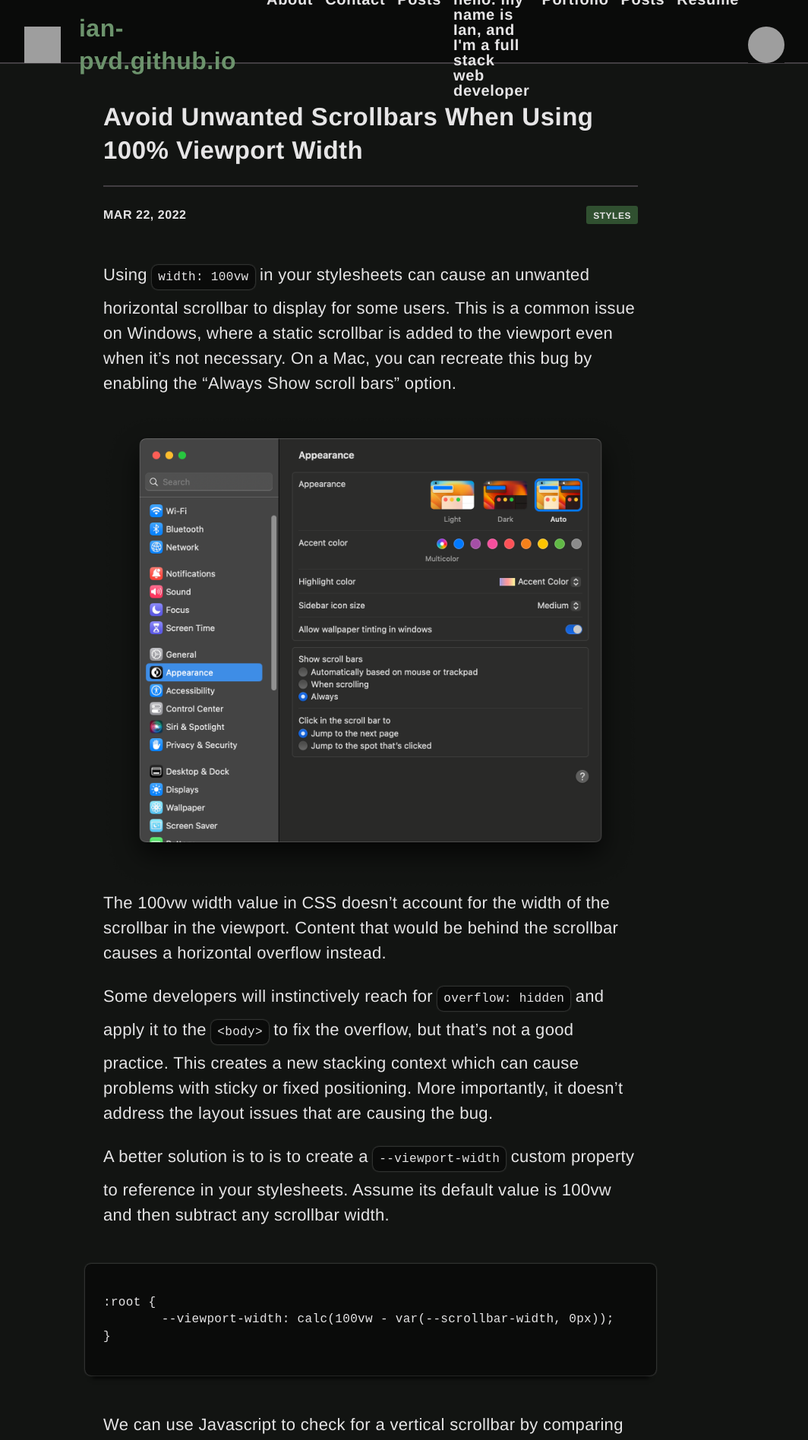
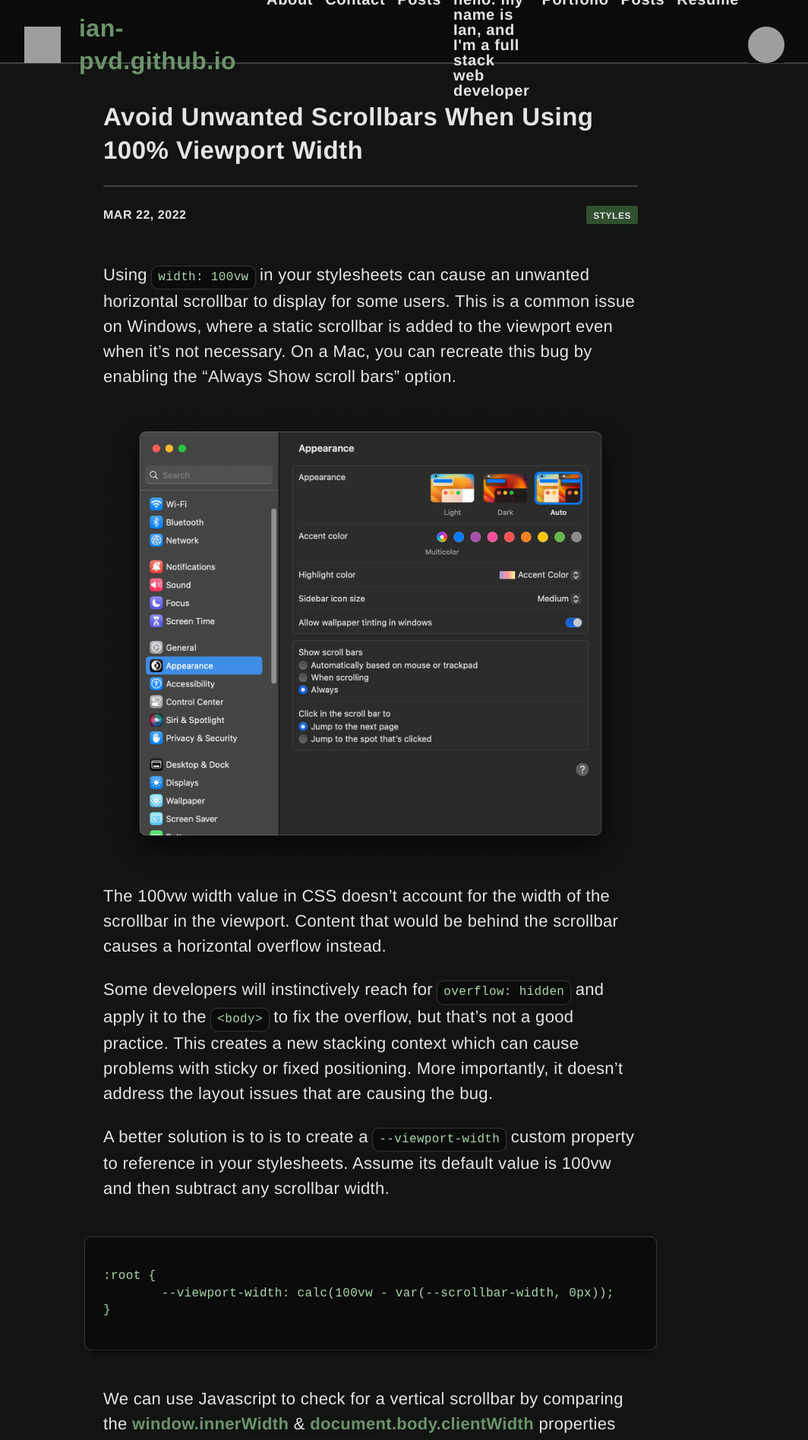
Before and after one commit to ian-pvd/ian-pvd.github.io, a Jekyll site: the page built from _posts/2022-03-22-100vw-scrollbars-js.md, in a window 1280 px wide. Shown: the top 1896 px of the page at 76% size, without its empty margins (152-1216 px from the left). Built offline with Jekyll 4.4.1, drawn with Linux system fonts in a browser that asks for light colours; grey boxes are pictures that could not be loaded.

Commit message:
code in content style QA

```diff
--- a/_sass/content.scss
+++ b/_sass/content.scss
@@ -108,12 +108,13 @@
 		background: var(--c-site-header);
 		border-radius: var(--space-xsmall);
 		box-shadow: 0 0 3px -1px var(--c-text);
+		color: var(--c-code);
 		font-size: var(--fs-xsmall);
 		padding: 4px 8px;
 
 		&:is(code) {
 			display: inline-block;
-			margin-bottom: var(--space-xsmall);
+			margin: 0;
 		}
 	}
 
@@ -131,6 +132,11 @@
 			margin: var(--space-large) calc(-1 * var(--space-medium));
 			width: calc(100% + var(--space-large));
 		}
+	}
+
+	// Inline code blocks.
+	& p > .highlighter-rouge {
+		line-height: var(--lh-small);
 	}
 
 	// Portfolio Images
--- a/_sass/variables.scss
+++ b/_sass/variables.scss
@@ -13,6 +13,7 @@
 	/* #53c653 */ --color-apple: hsl(120, 50%, 55%);
 	/* #6c936c */ --color-laurel: hsl(120, 15%, 50%);
 	/* #7d827d */ --color-xanadu: hsl(120, 2%, 50%);
+	/* #a9d6a9 */ --color-moss-green: hsl(120, 35%, 75%);
 	/* #e7e4e7 */ --color-bon-jour: hsl(300, 3%, 90%);
 
 	/* Color contexts */
@@ -22,6 +23,7 @@
 	--c-link: var(--color-laurel);
 	--c-link-hover: var(--color-apple);
 	--c-highlight: var(--color-tom-thumb);
+	--c-code: var(--color-moss-green);
 
 	/* Font Sizes */
 	--fs-xxsmall: 0.875rem; // 14px
```
